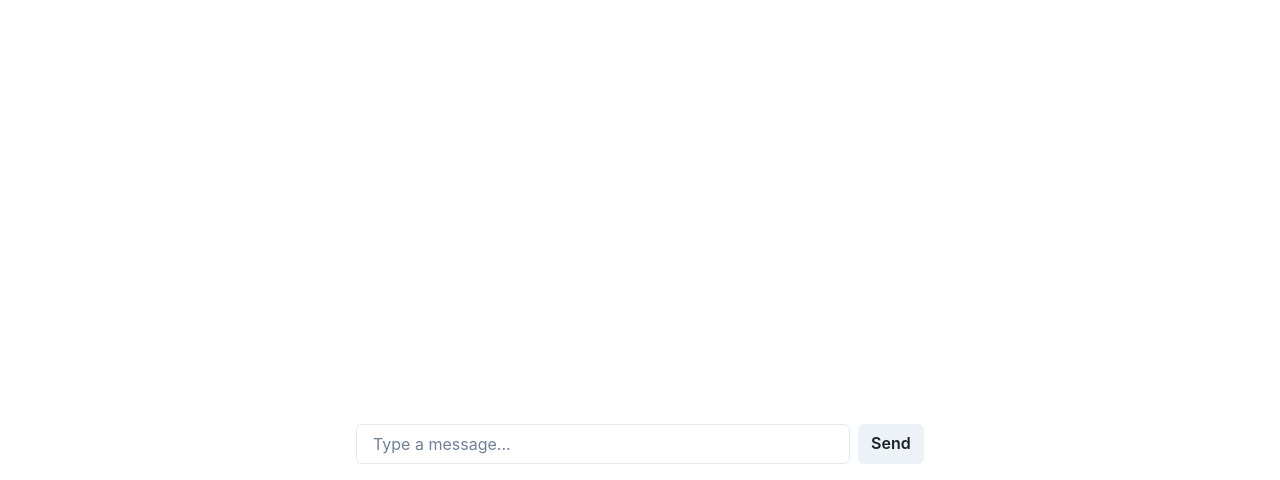
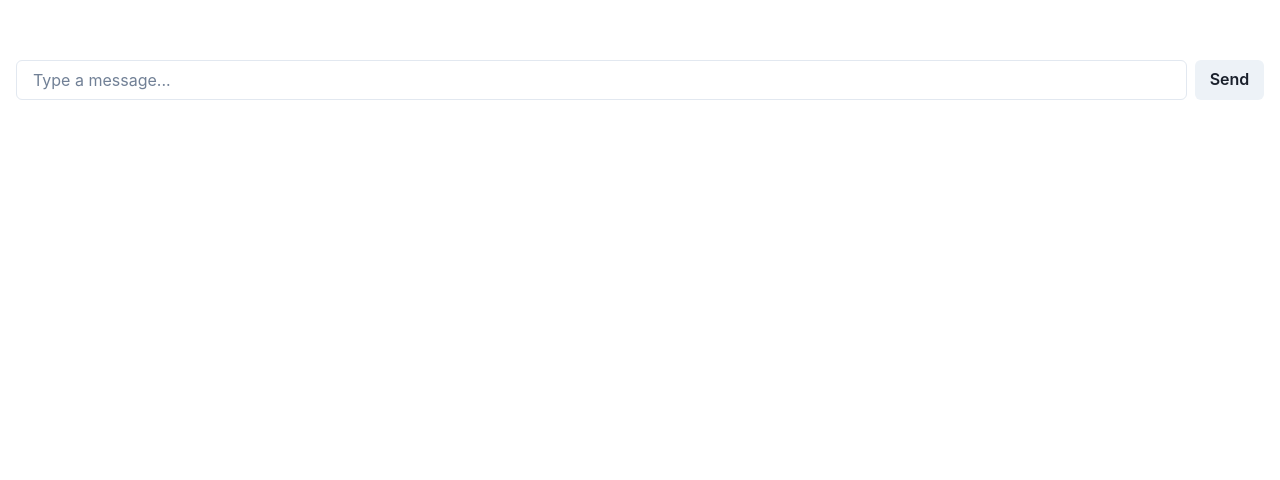
Before and after one commit to ruozzy66/Pinecone-Assistant, a React (Create React App) app: page / in a window 1280 px wide. Shown: the part 320-800 px from the top of the page. Built offline with nearby package versions, Linux system fonts and the light colour scheme.

Commit message:
This implementation should make the file names in the chatbot response clickable

```diff
--- a/src/App.js
+++ b/src/App.js
@@ -6,6 +6,7 @@
   const [messages, setMessages] = useState([]);
   const [input, setInput] = useState('');
   const [isLoading, setIsLoading] = useState(false);
+  const [firstResponse, setFirstResponse] = useState(false);
   const messagesEndRef = useRef(null);
 
   const scrollToBottom = () => {
@@ -32,6 +33,7 @@
       if (response.data && response.data.choices && response.data.choices.length > 0) {
         const assistantMessage = response.data.choices[0].message;
         setMessages(prevMessages => [...prevMessages, assistantMessage]);
+        setFirstResponse(true);  // Mark that the first response has been received
       } else {
         console.error('Unexpected response structure:', response.data);
         throw new Error('Unexpected response structure');
@@ -46,7 +48,7 @@
 
   return (
     <ChakraProvider>
-      <Box maxWidth="600px" margin="auto" height="100vh" display="flex" flexDirection="column">
+      <Box maxWidth="600px" margin="auto" height="100vh" display="flex" flexDirection="column" alignItems="center">
         <VStack
           spacing={4}
           align="stretch"
@@ -86,7 +88,14 @@
           )}
           <div ref={messagesEndRef} />
         </VStack>
-        <Flex padding={4}>
+        <Flex
+          padding={4}
+          position={firstResponse ? "relative" : "absolute"}
+          top={firstResponse ? "auto" : "50%"}
+          transform={firstResponse ? "none" : "translateY(-50%)"}
+          width="100%"
+          justifyContent="center"
+        >
           <Input
             value={input}
             onChange={(e) => setInput(e.target.value)}
```
